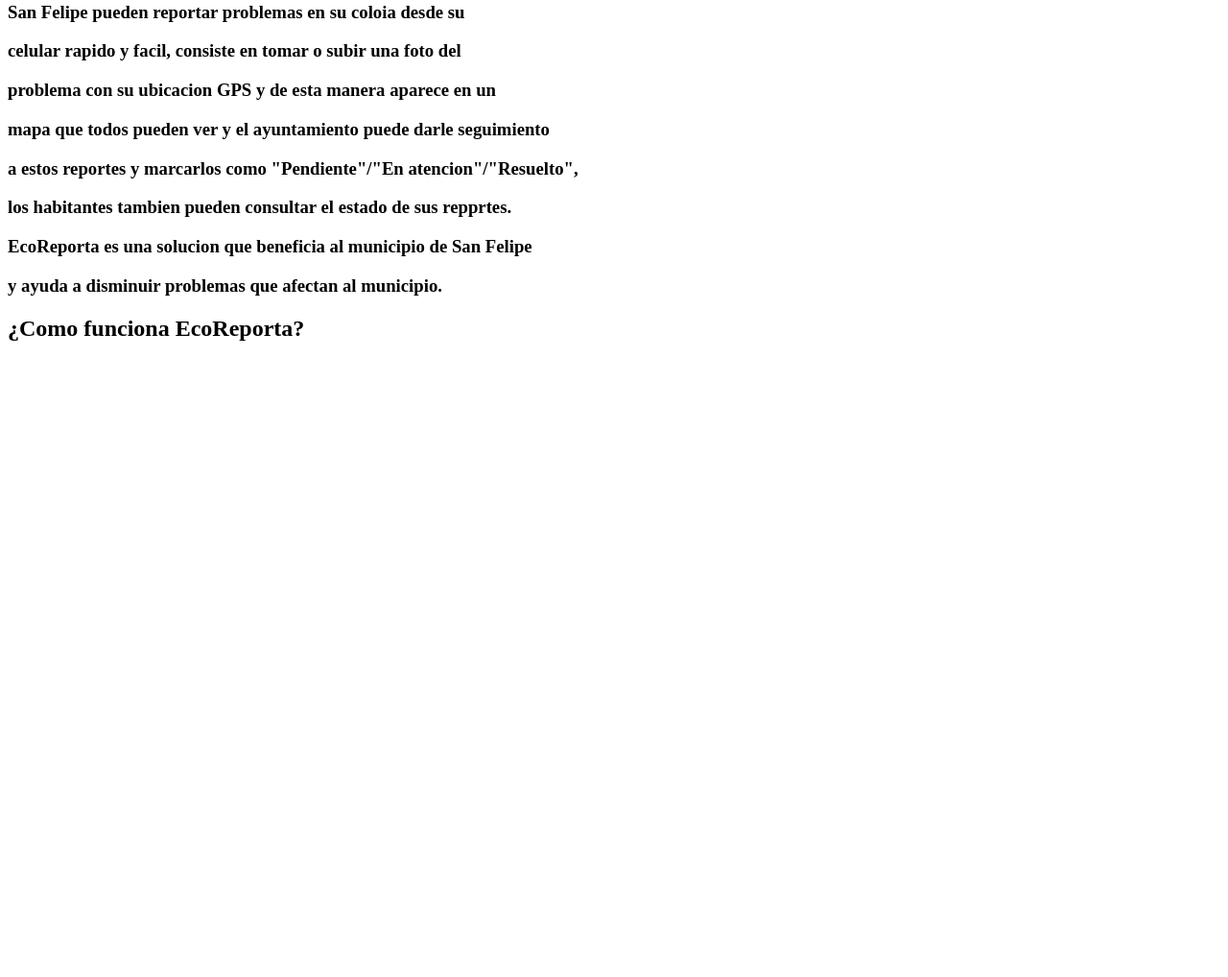
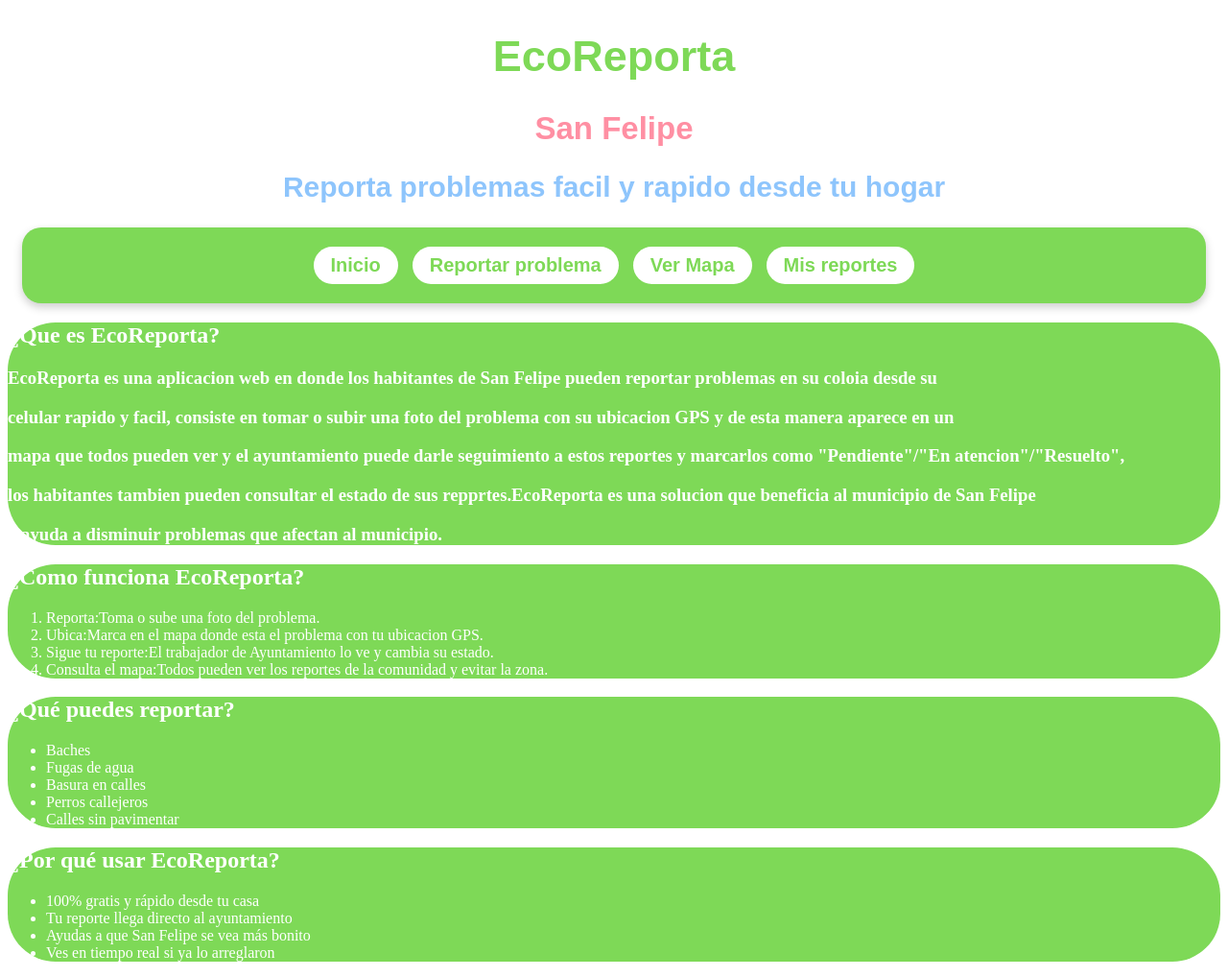
Before and after one commit to did1dnv/equipo2_ecoreporta, a Django app: page / in a window 1280 px wide. Shown: the part 309-1327 px from the top of the page at 96% size. Before the commit the page ends 664 px from the top, so only its background shows below. Run offline with Django 5.2, Linux system fonts and the light colour scheme.

Commit message:
Creamos estructura base de la pagina principal con toda la informacion

```diff
--- /dev/null
+++ b/paginaprincipal/static/paginaprincipal/estilos.css
@@ -0,0 +1,54 @@
+        .Bienvenida{
+            font-family: 'poppins', sans-serif;
+            color:#7ED957;
+            text-align: center;
+            font-size: 45px;
+            font-weight: 800;
+        }
+        .Municipio{
+            color: #FF8FA3;
+            text-align: center;
+            font-size: 33px;
+            font-weight: 800;
+            font-family: 'poppins', sans-serif;
+        }
+        .Reporta{
+            color: #8ec5fc;
+            text-align: center;
+            font-size: 30px;
+            font-weight: 700;
+            font-family: 'poppins', sans-serif;
+        }
+        nav{
+            background:#7ED957 ;
+            padding: 15px;
+            font-size: 20px;
+            color: black;
+            text-align: center;
+            border-radius: 20px;
+            margin: 15px;
+            box-shadow: 0px 4px 10px rgba(0,0,0,0.2);
+         }
+         nav a{
+            background: white;
+            color: #7ED957;
+            text-decoration: none;
+            padding: 8px 18px;
+            margin: 5px;
+            border-radius: 50px;
+            font-weight: bold;
+            font-family: 'Arial Rounded MT Bold', sans-serif;
+            display: inline-block;
+         }
+         nav a:hover{
+            background: #7ED957;
+            color: white;
+            transform: scale(1.1);
+            box-shadow: 0px 3px 8px rgba(0,0,0,0.3);
+}
+         section{
+            background: #7ED957;
+            color: white;
+            border-radius: 50px;
+            text-align: justify;
+         }
--- a/paginaprincipal/templates/inicio.html
+++ b/paginaprincipal/templates/inicio.html
@@ -1,15 +1,19 @@
+{% load static %}
 <!DOCTYPE html>
 <html>
 <head>
     <title>EcoReporta</title>
+    <link rel="stylesheet" href="{% static 'paginaprincipal/estilos.css' %}">
+    <img src="{% static 'paginaprincipal/img/SanFelipeGuanajuato.jpg' % }" alt ="SanFelipeGuanajuato">
+
 
 </head>
 <body>
 
 <header>
-    <h1>EcoReporta</h1>
-    <h1>San Felipe</h1>
-    <h2>Reporta problemas facil y rapido desde tu hogar</h2>
+    <h1 class ="Bienvenida">EcoReporta</h1>
+    <h1 class ="Municipio">San Felipe</h1>
+    <h2 class ="Reporta">Reporta problemas facil y rapido desde tu hogar</h2>
 
 <nav>
     <a href="#">Inicio</a>
@@ -17,23 +21,50 @@
     <a href="#">Ver Mapa</a>
     <a href="#">Mis reportes</a>
 </nav>
+</header>
 
 <main>
     <section>
         <h2>¿Que es EcoReporta?</h2>
-        <h3>EcoReporta es una aplicacion web en donde los habitantes de</h3>
-        <h3>San Felipe pueden reportar problemas en su coloia desde su</h3>
-        <h3>celular rapido y facil, consiste en tomar o subir una foto del</h3>
-        <h3>problema con su ubicacion GPS y de esta manera aparece en un</h3>
-        <h3>mapa que todos pueden ver y el ayuntamiento puede darle seguimiento</h3>
-        <h3>a estos reportes y marcarlos como "Pendiente"/"En atencion"/"Resuelto",</h3>
-        <h3>los habitantes tambien pueden consultar el estado de sus repprtes.</h3>
-        <h3>EcoReporta es una solucion que beneficia al municipio de San Felipe</h3>
+        <h3>EcoReporta es una aplicacion web en donde los habitantes de San Felipe pueden reportar problemas en su coloia desde su</h3>
+        <h3>celular rapido y facil, consiste en tomar o subir una foto del problema con su ubicacion GPS y de esta manera aparece en un</h3>
+        <h3>mapa que todos pueden ver y el ayuntamiento puede darle seguimiento a estos reportes y marcarlos como "Pendiente"/"En atencion"/"Resuelto",</h3>
+        <h3>los habitantes tambien pueden consultar el estado de sus repprtes.EcoReporta es una solucion que beneficia al municipio de San Felipe</h3>
         <h3>y ayuda a disminuir problemas que afectan al municipio.</h3>
     </section>
 
     <section>
         <h2>¿Como funciona EcoReporta?</h2>
         <ol>
+            <li>Reporta:</b>Toma o sube una foto del problema. </li>
+            <li>Ubica:</b>Marca en el mapa donde esta el problema con tu ubicacion GPS.</li>
+            <li>Sigue tu reporte:</b>El trabajador de Ayuntamiento lo ve y cambia su estado.</li>
+            <li>Consulta el mapa:</b>Todos pueden ver los reportes de la comunidad y evitar la zona.</li>
+        </ol>
+    </section>
 
-        </ol>
+    <section>
+        <h2>¿Qué puedes reportar?</h2>
+        <ul>
+            <li>Baches</li>
+            <li>Fugas de agua</li>
+            <li>Basura en calles</li>
+            <li>Perros callejeros</li>
+            <li>Calles sin pavimentar</li>
+        </ul>
+    </section>
+
+    <section>
+        <h2>¿Por qué usar EcoReporta?</h2>
+    <ul>
+        <li>100% gratis y rápido desde tu casa</li>
+        <li>Tu reporte llega directo al ayuntamiento</li>
+        <li>Ayudas a que San Felipe se vea más bonito</li>
+        <li>Ves en tiempo real si ya lo arreglaron</li>
+    </ul>
+    </section>
+</main>
+
+
+</body>
+</html>
```
Also changed, not shown: static/paginaprincipal/estilos.css (added, +29 -0 lines), static/paginaprincipal/img/SanFelipeGuanajuato.jpg (added).
